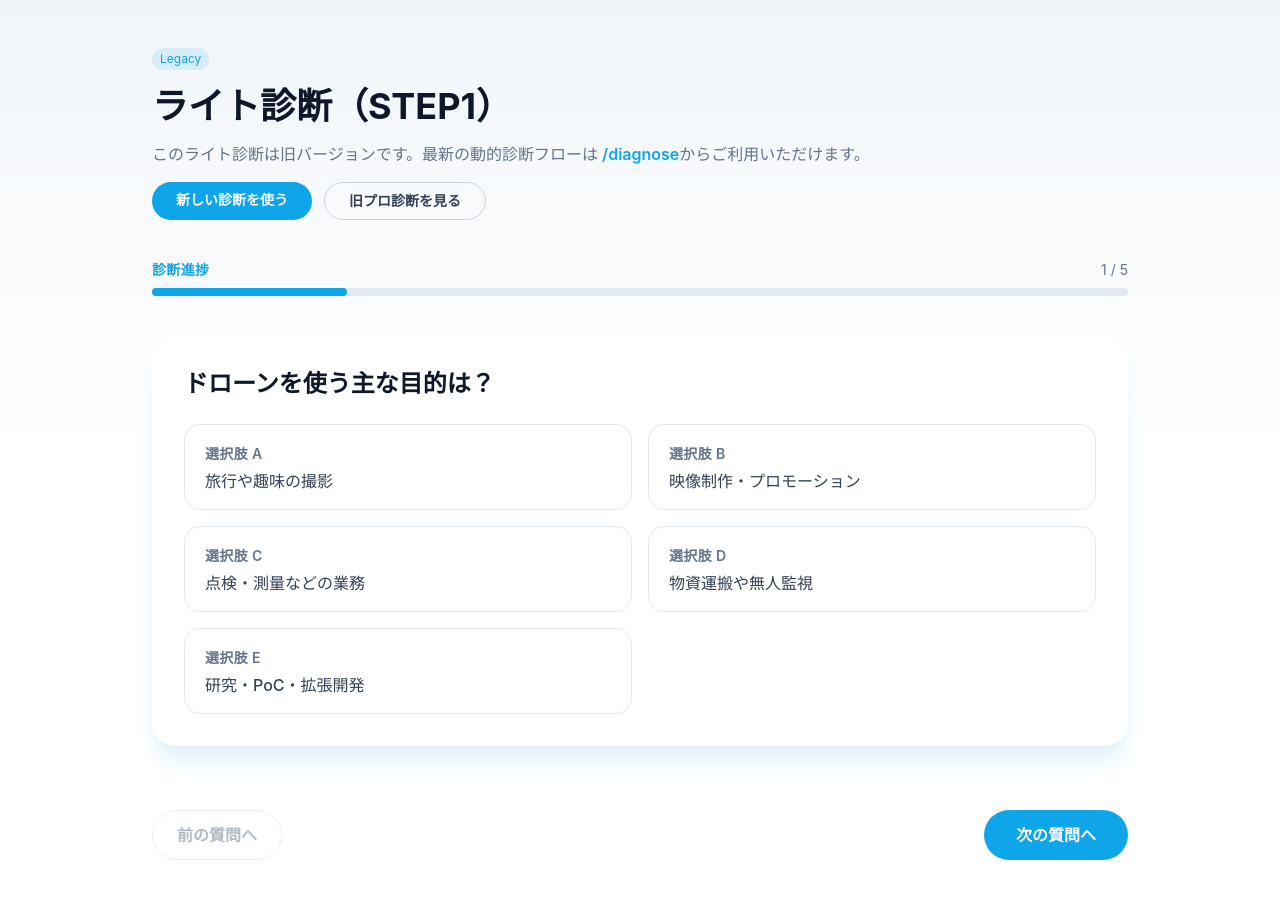
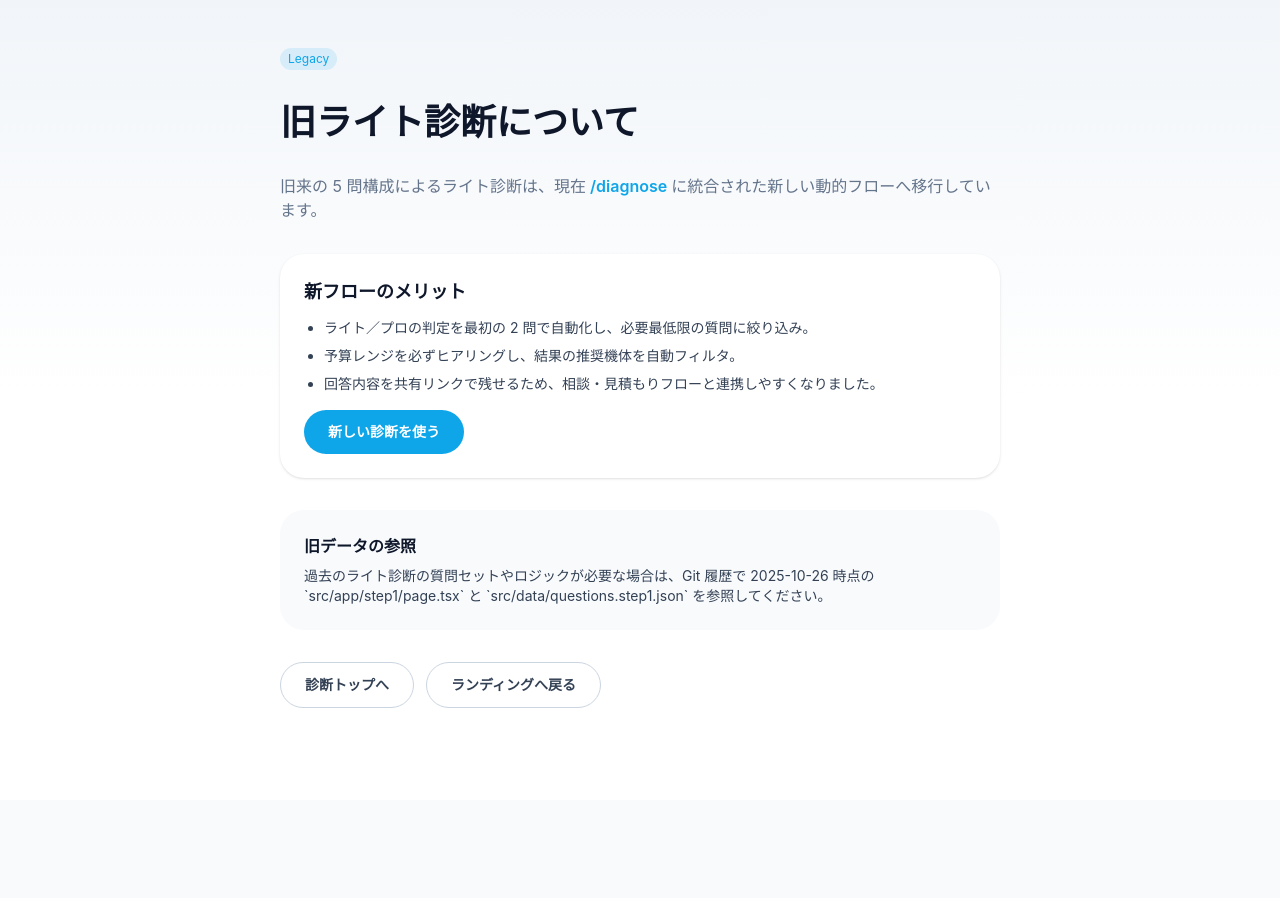
Before and after one commit to mihonodon-ui/dji-drone-finder, a Next.js app: page /step1 in a window 1280 px wide. Shown: the top 898 px of the page. After the commit the page ends 800 px from the top, so only its background shows below. Built offline with nearby package versions, Linux system fonts and the light colour scheme.

Commit message:
Archive legacy step pages with new guidance

```diff
--- a/src/app/step1/page.tsx
+++ b/src/app/step1/page.tsx
@@ -1,272 +1,54 @@
 "use client";
 
 import Link from "next/link";
-import { useMemo, useState } from "react";
-import QuestionCard from "@/components/QuestionCard";
-import ProgressBar from "@/components/ProgressBar";
-import ResultCard from "@/components/ResultCard";
-import CTAButtons from "@/components/CTAButtons";
-import {
-  catalog,
-  resolveAlternativeModels,
-  resolvePrimaryModel,
-  resolveResultTemplate,
-  step1QuestionSet
-} from "@/lib/datasets";
-import { evaluateQuestionSet } from "@/lib/scoring";
-import type { AnswerMap } from "@/lib/types";
 
-const { questions, title } = step1QuestionSet;
-
-export default function Step1Page() {
-  const totalQuestions = questions.length;
-  const [currentIndex, setCurrentIndex] = useState(0);
-  const [answers, setAnswers] = useState<AnswerMap>({});
-  const [showResult, setShowResult] = useState(false);
-  const [errorMessage, setErrorMessage] = useState<string | null>(null);
-
-  const currentQuestion = questions[currentIndex];
-
-  const evaluation = useMemo(
-    () => evaluateQuestionSet(step1QuestionSet, answers),
-    [answers]
-  );
-
-  const selectedKey = currentQuestion ? answers[currentQuestion.id] : undefined;
-  const isCompleted = Object.keys(answers).length === totalQuestions;
-
-  const primaryType = evaluation.primary?.type;
-  const typeDetail = primaryType ? catalog.types[primaryType] : undefined;
-  const primaryModel = primaryType ? resolvePrimaryModel(primaryType) : undefined;
-  const alternativeModels = primaryType
-    ? resolveAlternativeModels(primaryType)
-    : [];
-  const resultTemplate = primaryType ? resolveResultTemplate(primaryType) : undefined;
-
-  const handleSelect = (optionKey: string) => {
-    if (!currentQuestion) return;
-    setAnswers((prev) => ({
-      ...prev,
-      [currentQuestion.id]: optionKey
-    }));
-    setErrorMessage(null);
-  };
-
-  const handleNext = () => {
-    if (!currentQuestion) return;
-    if (!answers[currentQuestion.id]) {
-      setErrorMessage("選択肢をひとつ選んでから次へ進んでください。");
-      return;
-    }
-    if (currentIndex === totalQuestions - 1) {
-      setShowResult(true);
-      return;
-    }
-    setCurrentIndex((idx) => Math.min(idx + 1, totalQuestions - 1));
-  };
-
-  const handlePrev = () => {
-    setCurrentIndex((idx) => Math.max(idx - 1, 0));
-  };
-
-  const handleReset = () => {
-    setAnswers({});
-    setCurrentIndex(0);
-    setShowResult(false);
-    setErrorMessage(null);
-  };
-
+export default function LegacyStep1Page() {
   return (
-    <main className="mx-auto flex max-w-5xl flex-col gap-10 px-6 py-12">
-      <header className="flex flex-col gap-4 text-center sm:text-left">
-        <span className="badge badge-primary self-center sm:self-start">Legacy</span>
-        <h1 className="text-3xl font-bold text-slate-900 sm:text-4xl">{title}</h1>
+    <main className="mx-auto flex max-w-3xl flex-col gap-8 px-6 py-12">
+      <span className="badge badge-primary self-start">Legacy</span>
+      <h1 className="text-3xl font-bold text-slate-900 sm:text-4xl">旧ライト診断について</h1>
       <p className="text-base text-muted">
-          このライト診断は旧バージョンです。最新の動的診断フローは
-          <Link href="/diagnose" className="ml-1 font-semibold text-primary">
+        旧来の 5 問構成によるライト診断は、現在
+        <Link href="/diagnose" className="mx-1 font-semibold text-primary">
           /diagnose
         </Link>
-          からご利用いただけます。
+        に統合された新しい動的フローへ移行しています。
       </p>
-        <div className="flex flex-wrap justify-center gap-3 sm:justify-start">
+      <section className="rounded-3xl bg-white p-6 shadow">
+        <h2 className="text-lg font-semibold text-slate-900">新フローのメリット</h2>
+        <ul className="mt-3 list-disc space-y-2 pl-5 text-sm text-slate-700">
+          <li>ライト／プロの判定を最初の 2 問で自動化し、必要最低限の質問に絞り込み。</li>
+          <li>予算レンジを必ずヒアリングし、結果の推奨機体を自動フィルタ。</li>
+          <li>回答内容を共有リンクで残せるため、相談・見積もりフローと連携しやすくなりました。</li>
+        </ul>
         <Link
           href="/diagnose"
-            className="rounded-full bg-primary px-6 py-2 text-sm font-semibold text-white transition hover:bg-sky-500"
+          className="mt-4 inline-flex items-center justify-center rounded-full bg-primary px-6 py-3 text-sm font-semibold text-white transition hover:bg-sky-500"
         >
           新しい診断を使う
         </Link>
-          <Link
-            href="/step2"
-            className="rounded-full border border-slate-300 px-6 py-2 text-sm font-semibold text-slate-700 transition hover:border-primary hover:text-primary"
-          >
-            旧プロ診断を見る
-          </Link>
-        </div>
-      </header>
-
-      {!showResult && currentQuestion ? (
-        <>
-          <ProgressBar
-            current={Number.isFinite(currentIndex) ? currentIndex + 1 : 1}
-            total={totalQuestions}
-            label="診断進捗"
-          />
-          <QuestionCard
-            question={currentQuestion}
-            selectedKey={selectedKey}
-            onSelect={handleSelect}
-          />
-          {errorMessage ? (
-            <p className="text-sm font-semibold text-danger">{errorMessage}</p>
-          ) : null}
-          <div className="mt-6 flex flex-col gap-4 sm:flex-row sm:justify-between">
-            <button
-              type="button"
-              onClick={handlePrev}
-              disabled={currentIndex === 0}
-              className="rounded-full border border-slate-300 px-6 py-3 font-semibold text-slate-600 transition disabled:opacity-40 hover:border-primary hover:text-primary"
-            >
-              前の質問へ
-            </button>
-            <button
-              type="button"
-              onClick={handleNext}
-              className="rounded-full bg-primary px-8 py-3 font-semibold text-white transition hover:bg-sky-500"
-            >
-              {currentIndex === totalQuestions - 1 ? "結果を見る" : "次の質問へ"}
-            </button>
-          </div>
-          {isCompleted ? (
-            <div className="mt-6 rounded-2xl bg-slate-50 p-4 text-sm text-slate-600">
-              全ての質問に回答済みです。「結果を見る」で診断結果を表示します。
-            </div>
-          ) : null}
-        </>
-      ) : null}
-
-      {showResult ? (
-        <section className="flex flex-col gap-6">
-          <div className="flex flex-col gap-3 sm:flex-row sm:items-center sm:justify-between">
-            <div>
-              <h2 className="text-2xl font-bold text-slate-900">ライト診断結果</h2>
-              <p className="text-sm text-muted">
-                スコアが高かったタイプを表示しています。差が小さい場合はセカンド候補も参考にしてください。
+      </section>
+      <section className="rounded-3xl bg-slate-50 p-6 text-sm text-slate-700">
+        <h2 className="text-base font-semibold text-slate-900">旧データの参照</h2>
+        <p className="mt-2">
+          過去のライト診断の質問セットやロジックが必要な場合は、Git 履歴で 2025-10-26
+          時点の `src/app/step1/page.tsx` と `src/data/questions.step1.json` を参照してください。
         </p>
-            </div>
+      </section>
       <div className="flex flex-wrap gap-3">
         <Link
-                href="/"
-                className="rounded-full border border-slate-300 px-5 py-2 text-sm font-semibold text-slate-700 transition hover:border-primary hover:text-primary"
+          href="/diagnose"
+          className="rounded-full border border-slate-300 px-6 py-3 text-sm font-semibold text-slate-700 transition hover:border-primary hover:text-primary"
         >
-                トップへ戻る
+          診断トップへ
         </Link>
-              <button
-                type="button"
-                onClick={() => setShowResult(false)}
-                className="rounded-full border border-slate-300 px-5 py-2 text-sm font-semibold text-slate-700 transition hover:border-primary hover:text-primary"
-              >
-                回答を見直す
-              </button>
-              <button
-                type="button"
-                onClick={handleReset}
-                className="rounded-full border border-danger px-5 py-2 text-sm font-semibold text-danger transition hover:bg-danger hover:text-white"
-              >
-                診断をやり直す
-              </button>
-            </div>
-          </div>
-
-          {primaryType && typeDetail ? (
-            <ResultCard
-              typeLabel={typeDetail.label}
-              template={resultTemplate}
-              primaryModel={primaryModel}
-              alternativeModels={alternativeModels}
-              score={evaluation.primary?.score}
-            />
-          ) : (
-            <div className="rounded-3xl bg-white p-8 text-slate-700 shadow">
-              まだ十分な回答が得られていません。回答を追加してから再度お試しください。
-            </div>
-          )}
-
-          {resultTemplate ? (
-            <CTAButtons primary={resultTemplate.cta} secondary={resultTemplate.secondaryCta} />
-          ) : null}
-
-          <section className="rounded-3xl bg-white p-6 shadow">
-            <h3 className="text-lg font-semibold text-slate-900">スコア内訳</h3>
-            <div className="mt-4 grid gap-3 md:grid-cols-2">
-              {evaluation.ranked.map(({ type, score }) => {
-                const detail = catalog.types[type];
-                if (!detail) return null;
-                return (
-                  <div
-                    key={type}
-                    className="flex items-center justify-between rounded-2xl border border-slate-200 px-4 py-3"
-                  >
-                    <div className="flex flex-col">
-                      <span className="text-sm font-semibold text-slate-500">{detail.label}</span>
-                      <span className="text-xs text-muted">{detail.summary}</span>
-                    </div>
-                    <span className="text-lg font-bold text-slate-900">{score.toFixed(1)}</span>
-                  </div>
-                );
-              })}
-            </div>
-          </section>
-
-          {evaluation.secondary.length ? (
-            <section className="rounded-3xl bg-slate-50 p-6">
-              <h3 className="text-lg font-semibold text-slate-900">セカンド候補</h3>
-              <p className="mt-1 text-sm text-muted">
-                スコア差が小さいタイプです。STEP2 プロ診断で詳細な要件を確認しましょう。
-              </p>
-              <div className="mt-4 flex flex-wrap gap-3">
-                {evaluation.secondary.map(({ type }) => {
-                  const detail = catalog.types[type];
-                  return detail ? (
-                    <span
-                      key={type}
-                      className="badge badge-success border border-success/40 bg-transparent text-success"
-                    >
-                      {detail.label}
-                    </span>
-                  ) : null;
-                })}
-              </div>
-            </section>
-          ) : null}
-
-          <section className="rounded-3xl bg-white p-6 shadow">
-            <h3 className="text-lg font-semibold text-slate-900">次のステップ</h3>
-            <ul className="mt-3 list-disc space-y-2 pl-5 text-sm text-slate-700">
-              <li>
-                プロ診断（STEP2）で予算・センサー要件などを入力し、確度の高い機種提案を受けましょう。
-              </li>
-              <li>
-                結果ページをブックマークしてチームと共有。JSON
-                データ差し替えで最新カタログにも即対応できます。
-              </li>
-            </ul>
-            <div className="mt-5 flex flex-wrap gap-3">
         <Link
           href="/"
           className="rounded-full border border-slate-300 px-6 py-3 text-sm font-semibold text-slate-700 transition hover:border-primary hover:text-primary"
         >
-                ホームへ戻る
-              </Link>
-              <Link
-                href="/step2"
-                className="rounded-full border border-slate-300 px-6 py-3 text-sm font-semibold text-slate-700 transition hover:border-primary hover:text-primary"
-              >
-                プロ診断へ進む
+          ランディングへ戻る
         </Link>
       </div>
-          </section>
-        </section>
-      ) : null}
     </main>
   );
 }
```
Lines whose indentation alone changed are shown as unchanged.
